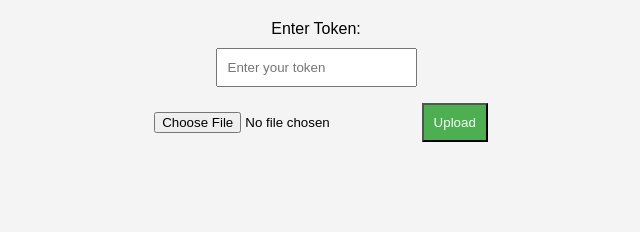
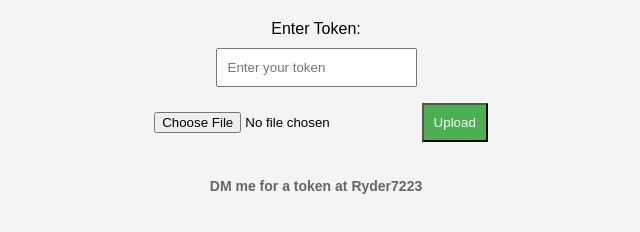
Before and after one commit to ryder7223/Random, a plain HTML site: page Upload.html in a window 1280 px wide. Shown: the whole page, without its empty margins (324-964 px from the left). Drawn offline with Linux system fonts and the light colour scheme.

Commit message:
Update Upload.html

```diff
--- a/Upload.html
+++ b/Upload.html
@@ -103,6 +103,7 @@
         <input type="file" id="fileInput" />
         <button id="uploadButton">Upload</button>
         <p id="statusMessage"></p>
+        <p style="margin-top: 20px; font-size: 14px; color: #666;">DM me for a token at Ryder7223</p>
     </body>
 
     </html>
```
